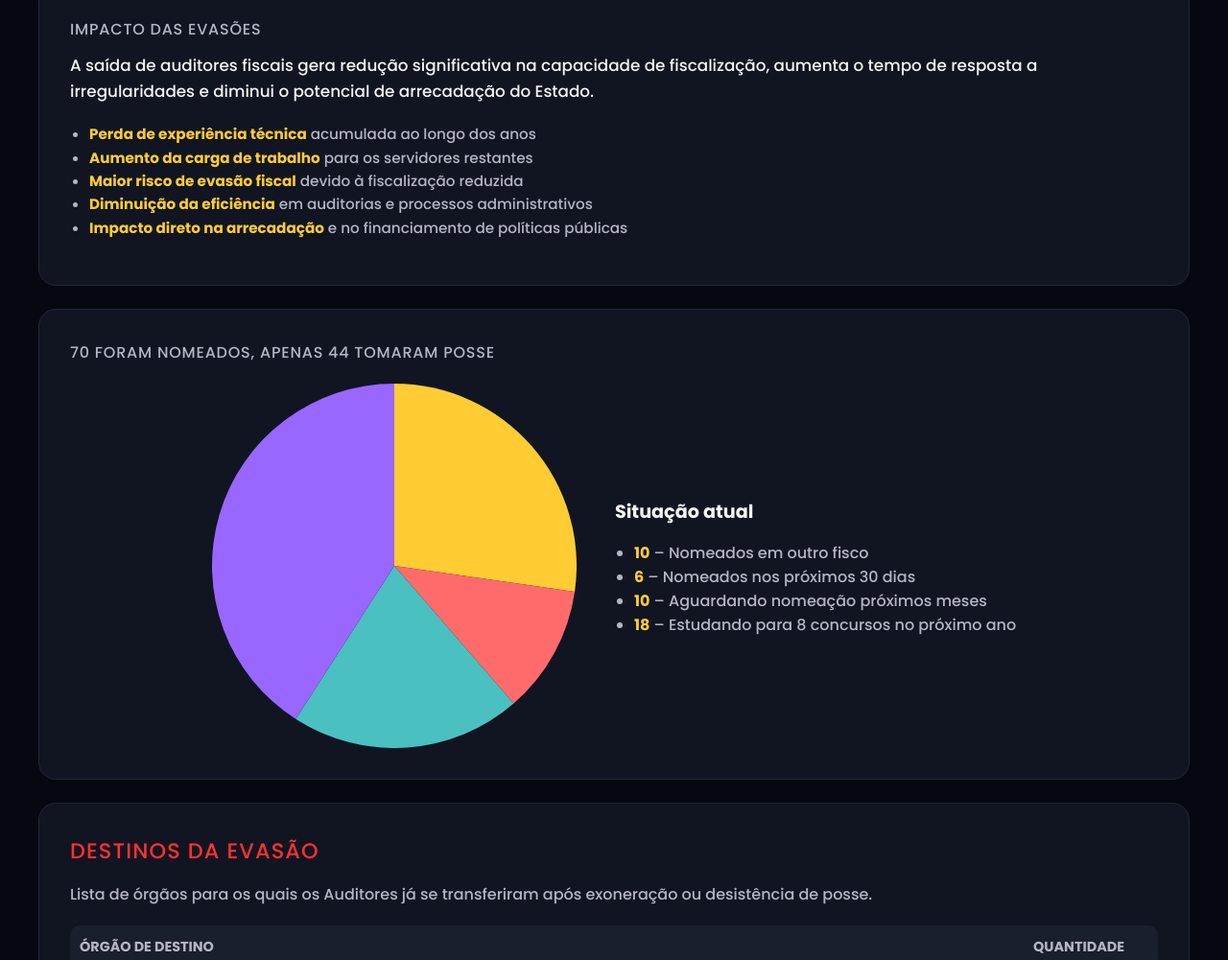
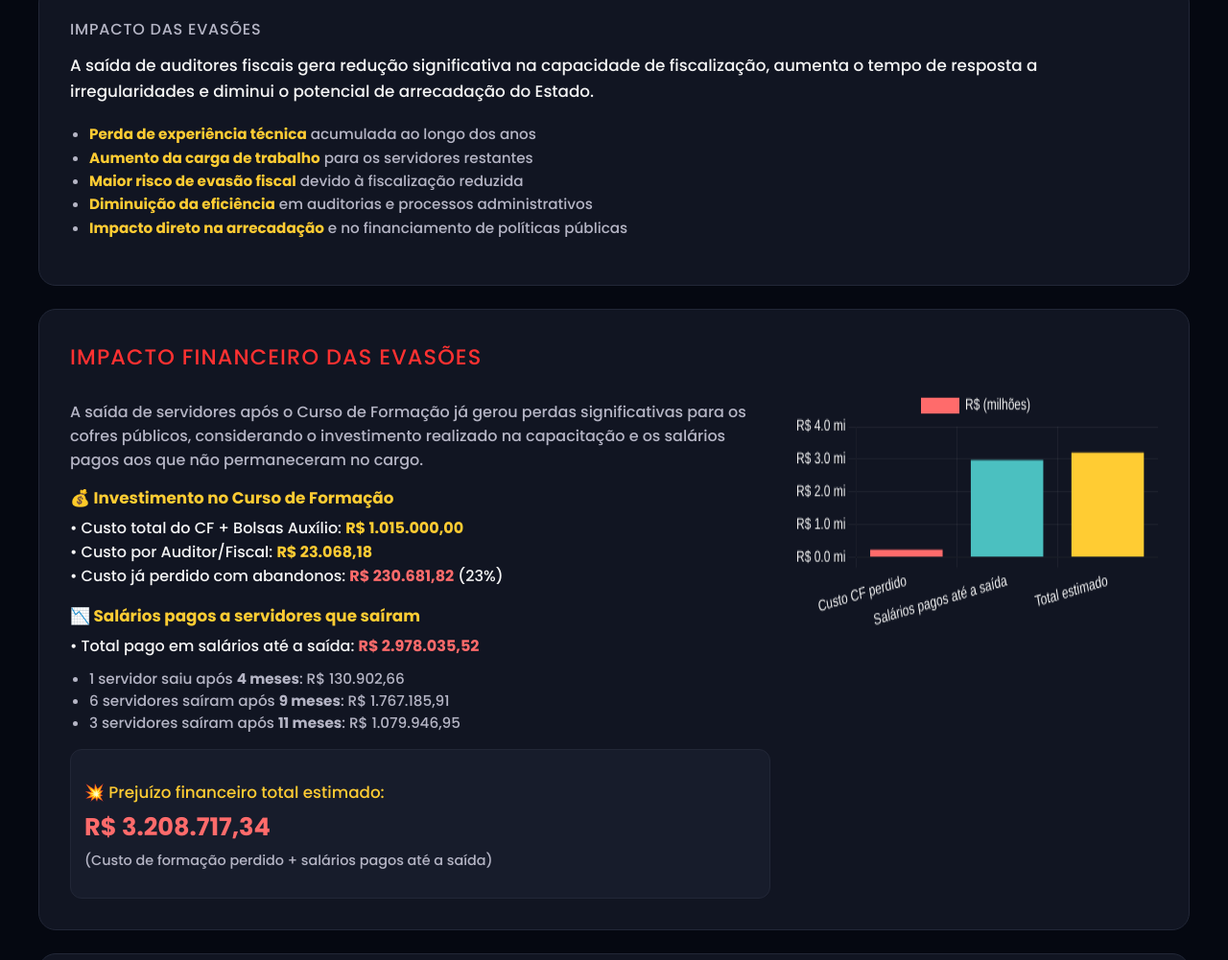
Before and after one commit to sitesdiversosamapa/evasaosefazap, a plain HTML site: page index.html in a window 1280 px wide. Shown: the part 502-1503 px from the top of the page at 96% size. Drawn offline with nearby package versions, Linux system fonts and the light colour scheme.

Commit message:
Update index.html

```diff
--- a/index.html
+++ b/index.html
@@ -98,7 +98,7 @@
       color: var(--muted);
     }
 
-    /* ---------- CARD IMPACTO ---------- */
+    /* ---------- CARD IMPACTO TEXTO ---------- */
     .card-grande {
       grid-column: 1 / -1;
       padding: 32px;
@@ -120,6 +120,31 @@
 
     .impacto-lista strong {
       color: var(--accent);
+    }
+
+    /* ---------- CARD IMPACTO FINANCEIRO + GRÁFICO ---------- */
+    .impacto-financeiro-layout {
+      display: flex;
+      flex-wrap: wrap;
+      gap: 24px;
+      align-items: flex-start;
+      margin-top: 12px;
+    }
+
+    .impacto-financeiro-text {
+      flex: 1;
+      min-width: 260px;
+    }
+
+    .impacto-financeiro-chart {
+      width: 380px;
+      max-width: 100%;
+      height: 260px;
+    }
+
+    .impacto-financeiro-chart canvas {
+      width: 100% !important;
+      height: 100% !important;
     }
 
     /* ---------- CARD GRÁFICO PIZZA ---------- */
@@ -342,7 +367,7 @@
         <div class="card-subtitle">auditores que deixaram o quadro</div>
       </div>
 
-      <!-- CARD IMPACTO -->
+      <!-- CARD IMPACTO QUALITATIVO -->
       <div class="card card-grande">
         <div class="card-title">Impacto das Evasões</div>
 
@@ -360,6 +385,68 @@
         </ul>
       </div>
 
+      <!-- CARD IMPACTO FINANCEIRO + GRÁFICO -->
+      <div class="card card-grande">
+        <div class="card-title" style="font-size:1.4rem; color: var(--primary); margin-bottom:12px;">
+          Impacto Financeiro das Evasões
+        </div>
+
+        <div class="impacto-financeiro-layout">
+          <div class="impacto-financeiro-text">
+            <p style="color: var(--muted); font-size:1rem; margin-bottom:14px;">
+              A saída de servidores após o Curso de Formação já gerou perdas significativas para os cofres públicos,
+              considerando o investimento realizado na capacitação e os salários pagos aos que não permaneceram no cargo.
+            </p>
+
+            <div style="margin-bottom: 16px;">
+              <div style="font-size:1.05rem; font-weight:600; color: var(--accent);">
+                💰 Investimento no Curso de Formação
+              </div>
+              <p style="margin:6px 0; color:var(--text);">
+                • Custo total do CF + Bolsas Auxílio:
+                <strong style="color:var(--accent);">R$ 1.015.000,00</strong><br>
+                • Custo por Auditor/Fiscal:
+                <strong style="color:var(--accent);">R$ 23.068,18</strong><br>
+                • Custo já perdido com abandonos:
+                <strong style="color:#ff6b6b;">R$ 230.681,82</strong> (23%)
+              </p>
+            </div>
+
+            <div style="margin-bottom: 16px;">
+              <div style="font-size:1.05rem; font-weight:600; color: var(--accent);">
+                📉 Salários pagos a servidores que saíram
+              </div>
+              <p style="margin:6px 0; color:var(--text);">
+                • Total pago em salários até a saída:
+                <strong style="color:#ff6b6b;">R$ 2.978.035,52</strong>
+              </p>
+
+              <ul style="margin-top:10px; color:var(--muted); font-size:0.95rem; padding-left:20px;">
+                <li>1 servidor saiu após <strong>4 meses</strong>: R$ 130.902,66</li>
+                <li>6 servidores saíram após <strong>9 meses</strong>: R$ 1.767.185,91</li>
+                <li>3 servidores saíram após <strong>11 meses</strong>: R$ 1.079.946,95</li>
+              </ul>
+            </div>
+
+            <div style="padding: 14px; background:#171c2b; border-radius:12px; border:1px solid #222737;">
+              <p style="font-size:1.05rem; color:var(--accent); margin-bottom:4px;">
+                💥 Prejuízo financeiro total estimado:
+              </p>
+              <p style="font-size:1.6rem; color:#ff6b6b; font-weight:bold; margin:0;">
+                R$ 3.208.717,34
+              </p>
+              <p style="font-size:0.9rem; color:var(--muted); margin-top:5px;">
+                (Custo de formação perdido + salários pagos até a saída)
+              </p>
+            </div>
+          </div>
+
+          <div class="impacto-financeiro-chart">
+            <canvas id="impactoBar"></canvas>
+          </div>
+        </div>
+      </div>
+
       <!-- CARD DO GRÁFICO PIZZA -->
       <div class="card card-pizza-grande">
         <div class="card-title">70 foram nomeados, apenas 44 tomaram posse</div>
@@ -372,9 +459,9 @@
           <div class="pizza-grande-text">
             <h3>Situação atual</h3>
             <ul>
-              <li><strong>10</strong> – Nomeados em outro fisco</li>
-              <li><strong>6</strong> – Nomeados nos próximos 30 dias </li>
-              <li><strong>10</strong> – Aguardando nomeação próximos meses</li>
+              <li><strong>10</strong> – Nomeados em outros fiscos</li>
+              <li><strong>7</strong> – Sairão nos próximos 30 dias para Roraima e Amazonas</li>
+              <li><strong>9</strong> – Estão classificados em outros fiscos com previsão de nomeação dentro de 6 meses</li>
               <li><strong>18</strong> – Estudando para 8 concursos no próximo ano</li>
             </ul>
           </div>
@@ -568,27 +655,71 @@
   <script src="https://cdn.jsdelivr.net/npm/chart.js"></script>
 
   <script>
-    // Gráfico de pizza
+    // Gráficos
     document.addEventListener('DOMContentLoaded', function () {
-      const ctx = document.getElementById("pizzaSituacao");
-      if (ctx) {
-        new Chart(ctx, {
+      // Pizza situação
+      const ctxPizza = document.getElementById("pizzaSituacao");
+      if (ctxPizza) {
+        new Chart(ctxPizza, {
           type: "pie",
           data: {
             labels: [
-              "Nomeados em outro fisco",
-              "Serão nomeados",
-              "Aguardando nomeação",
+              "Nomeados em outros fiscos",
+              "Sairão nos próximos 30 dias",
+              "Classificados em outros fiscos",
               "Estudando para concursos"
             ],
             datasets: [{
-              data: [12, 5, 9, 18],
+              data: [10, 7, 9, 18],
               backgroundColor: ["#ffcc33", "#ff6b6b", "#4bc0c0", "#9966ff"],
               borderWidth: 0
             }]
           },
           options: {
             plugins: { legend: { display: false } }
+          }
+        });
+      }
+
+      // Barra impacto financeiro
+      const ctxBar = document.getElementById("impactoBar");
+      if (ctxBar) {
+        new Chart(ctxBar, {
+          type: "bar",
+          data: {
+            labels: [
+              "Custo CF perdido",
+              "Salários pagos até a saída",
+              "Total estimado"
+            ],
+            datasets: [{
+              label: "R$ (milhões)",
+              data: [230681.82, 2978035.52, 3208717.34],
+              backgroundColor: ["#ff6b6b", "#4bc0c0", "#ffcc33"],
+              borderWidth: 0
+            }]
+          },
+          options: {
+            plugins: {
+              legend: {
+                labels: { color: "#f5f5f5" }
+              }
+            },
+            scales: {
+              x: {
+                ticks: { color: "#f5f5f5" },
+                grid: { color: "rgba(255,255,255,0.05)" }
+              },
+              y: {
+                ticks: {
+                  color: "#f5f5f5",
+                  callback: function(value) {
+                    return "R$ " + (value / 1000000).toFixed(1) + " mi";
+                  }
+                },
+                grid: { color: "rgba(255,255,255,0.05)" }
+              }
+            }
           }
         });
       }
```
